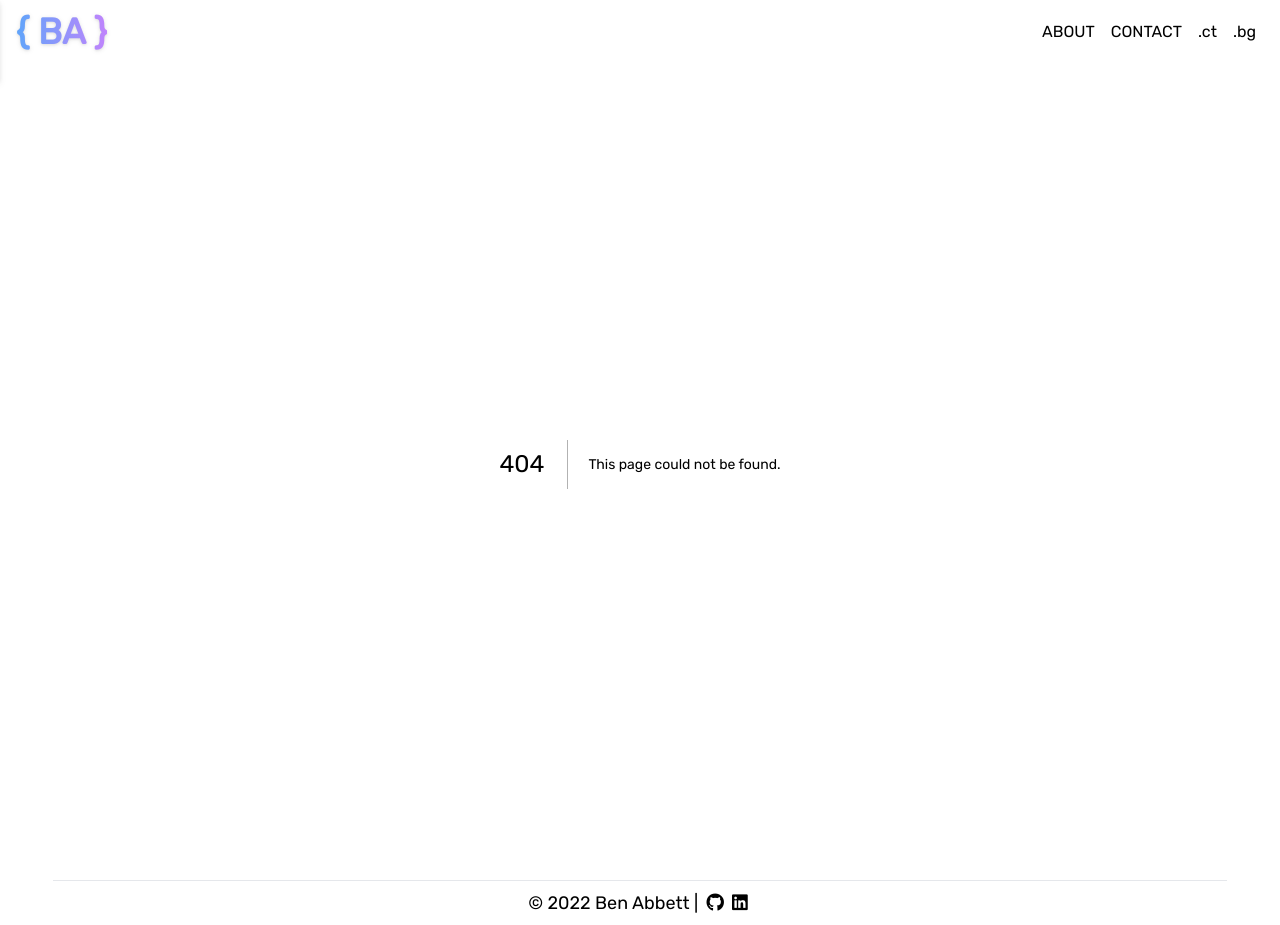
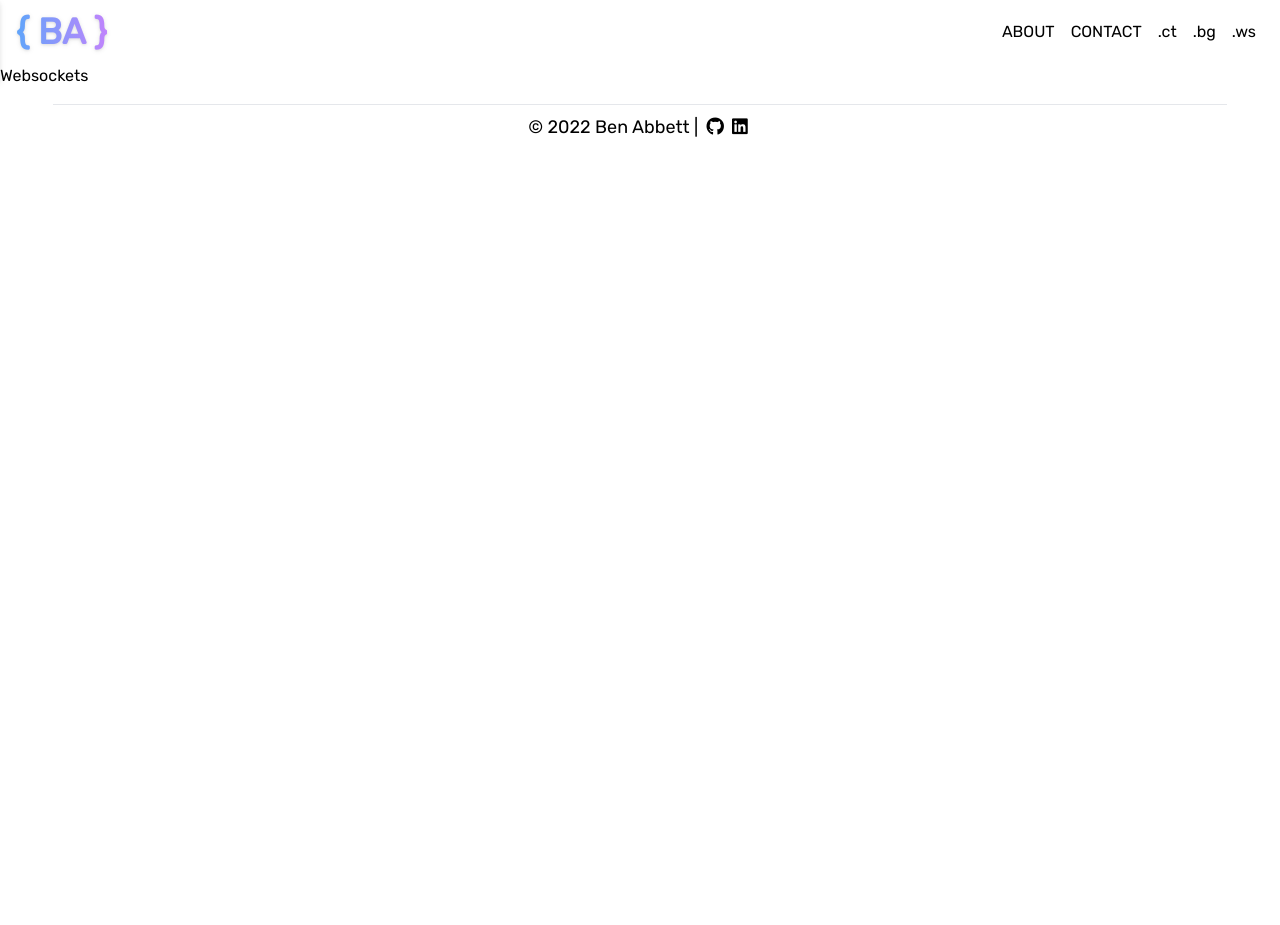
Before and after one commit to babbett/abbett-dev, a Next.js app in the folder abbett-dev/abbett-dev-site/: page /test/websockets in a window 1280 px wide. Before the commit this address had no page. After the commit the page ends 800 px from the top, so only its background shows below. Built offline with nearby package versions, Linux system fonts and the light colour scheme.

Commit message:
Adding websockets

```diff
--- a/abbett-dev/abbett-dev-site/components/Footer.tsx
+++ b/abbett-dev/abbett-dev-site/components/Footer.tsx
@@ -2,9 +2,11 @@ import Link from "next/link";
 
 function Footer() {
     return (
-        <div className="md:py-2 py-10 w-full">
-            <hr className="my-2 mx-auto w-11/12"/>
-            <h4 className="text-lg text-center dark:text-white">© 2022 Ben Abbett | {ExternalLinks()}</h4>
+        <div className="md:py-2 py-10 relative">
+            <div className="w-full fixed origin-bottom-left">
+                <hr className="my-2 mx-auto w-11/12"/>
+                <h4 className="text-lg text-center dark:text-white">© 2022 Ben Abbett | {ExternalLinks()}</h4>
+            </div>
         </div>
     );
 }
--- a/abbett-dev/abbett-dev-site/components/Layout.tsx
+++ b/abbett-dev/abbett-dev-site/components/Layout.tsx
@@ -6,19 +6,18 @@ type LayoutProps = {
     children: React.ReactNode,
 };
 
-function Layout({ children }: LayoutProps) {
+const Layout = ({ children }: LayoutProps) => {
     return (
         <>
             <Head>
                 <title>Ben Abbett | Developer</title>
             </Head>
             <Script src="https://kit.fontawesome.com/0a0f2f7cff.js" crossOrigin="anonymous"></Script>
-{/*
-            <Navbar/>
-            <main className="dark:bg-gray-700">{children}</main>
-            <Footer/> */}
+            {/* <Navbar/>
+                <main className="dark:bg-gray-700">{children}</main>
+                <Footer/> */}
 
-            <main className="">
+            <main className="h-screen">
                 <Navbar/>
                 {children}
                 <Footer/>
--- a/abbett-dev/abbett-dev-site/components/Navbar.tsx
+++ b/abbett-dev/abbett-dev-site/components/Navbar.tsx
@@ -28,10 +28,13 @@ function MobileNav({ open, setOpen }: MobileProps) {
             </div>
             <div className="flex flex-col ml-4">
                 <Link href="/contact">
-                    <a onClick={() => setTimeout(() => {setOpen(!open)}, 100)} className="text-xl font-normal my-4 ml-1 dark:text-white">Contact</a>
+                    <a onClick={() => setTimeout(() => {setOpen(!open)}, 100)} className="text-xl font-normal my-4 dark:text-white">Contact</a>
                 </Link>
                 <Link href="/about">
                     <a onClick={() => setTimeout(() => {setOpen(!open)}, 100)} className="text-xl font-medium my-4 dark:text-white">About</a>
+                </Link>
+                <Link href="/test/websockets">
+                    <a onClick={() => setTimeout(() => {setOpen(!open)}, 100)} className="text-xl font-medium my-4 dark:text-white">.ws</a>
                 </Link>
             </div>
         </div>
@@ -70,6 +73,9 @@ function Navbar() {
                     <NavLink to="/test/background">
                         .bg
                     </NavLink>
+                    <NavLink to="/test/websockets">
+                        .ws
+                    </NavLink>
                 </div>
             </div>
         </nav>
--- /dev/null
+++ b/abbett-dev/abbett-dev-site/pages/test/websockets.tsx
@@ -0,0 +1,20 @@
+import { useEffect } from "react";
+
+//export const isBrowser = typeof window !== "undefined";
+//export const wsInstance = isBrowser ? new Websocket(...) : null;
+
+const Websockets = () => {
+
+
+    let effect = useEffect(() => {
+
+    }, []);
+
+    return (
+        <div>
+            <h1>Websockets</h1>
+        </div>
+    );
+}
+
+export default Websockets;
```
